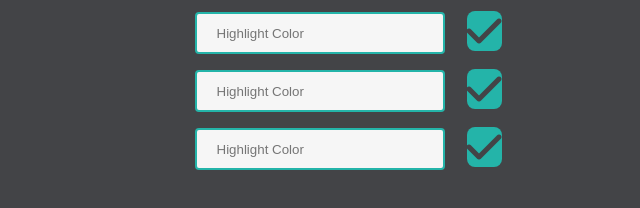
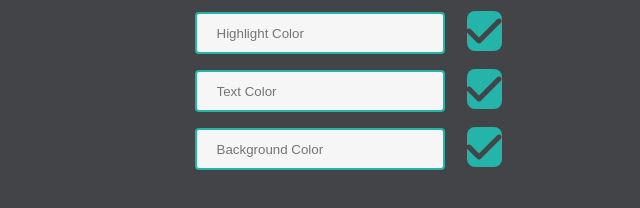
Before and after one commit to DesignCodeShare/Change-Color-Theme-with-JS, a plain HTML site: page index.html in a window 1280 px wide. Shown: the part 326-534 px from the top of the page, 283-923 px from the left. Drawn offline with Linux system fonts and the light colour scheme.

Commit message:
Changed placeholder names to reflect what they will change

```diff
--- a/index.html
+++ b/index.html
@@ -51,12 +51,12 @@ Don’t be shy!
   </div>
 
  <div>
-<input class="inzie arial" type="text" id="highlight" name="Highlight" placeholder="Highlight Color">
+<input class="inzie arial" type="text" id="highlight" name="Highlight" placeholder="Text Color">
 <button><i class="fa fa-3x fa-check submit" id="background" aria-hidden="true"></i></button>
   </div>
 
  <div>
-<input class="inzie arial" type="text" id="highlight" name="Highlight" placeholder="Highlight Color">
+<input class="inzie arial" type="text" id="highlight" name="Highlight" placeholder="Background Color">
 <button id="highlight"><i class="fa fa-3x fa-check submit" id="background" aria-hidden="true"></i></button>
   </div>
   </center>
```
